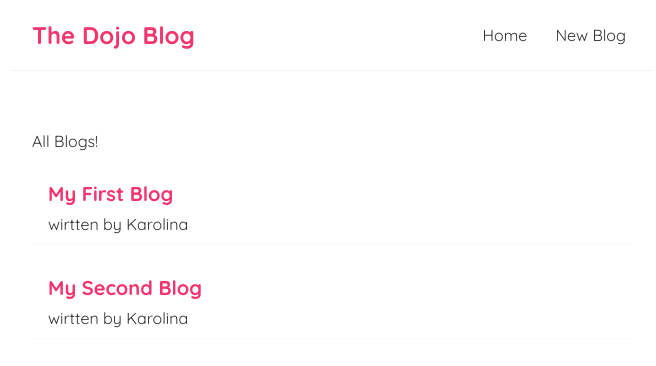
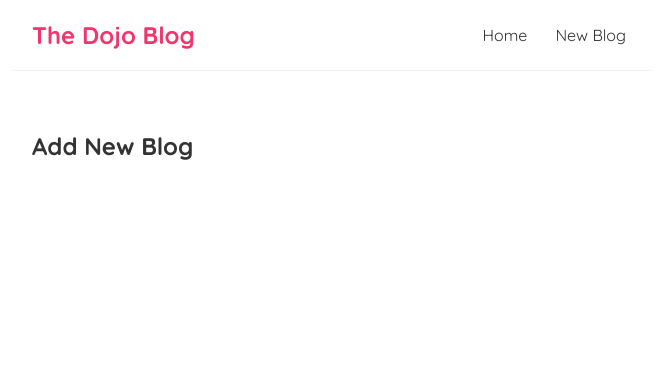
Before and after one commit to karolinaJot/dojo-blog, a React (Create React App) app: page /create in a window 1280 px wide. Shown: the top 366 px of the page, without its empty margins (308-964 px from the left). Built offline with nearby package versions, Linux system fonts and the light colour scheme; data requests are answered from the project's data file.

Commit message:
add routing

```diff
--- a/src/App.js
+++ b/src/App.js
@@ -1,8 +1,10 @@
 
 import styled from 'styled-components';
+import { BrowserRouter as Router, Route, Switch } from 'react-router-dom';
 
 import Navbar from './Navbar';
 import Home from './Home';
+import Create from './Create';
 
 
 
@@ -17,15 +19,22 @@
 
 function App() {
 
-
-
   return (
+    <Router>
       <Wrapper>
         <Navbar />
         <ContentWrapper>
+          <Switch>
+            <Route exact path="/">
               <Home />
+            </Route>
+            <Route exact path="/create">
+              <Create />
+            </Route>
+          </Switch>
         </ContentWrapper>
       </Wrapper>
+    </Router>
 
   );
 }
--- /dev/null
+++ b/src/Create.js
@@ -0,0 +1,14 @@
+import styled from 'styled-components';
+
+
+const Wrapper = styled.div``;
+
+const Create = () => {
+    return (
+        <Wrapper>
+            <h2> Add New Blog</h2>
+        </Wrapper>
+     );
+}
+
+export default Create;
```
Lines whose indentation alone changed are shown as unchanged.
